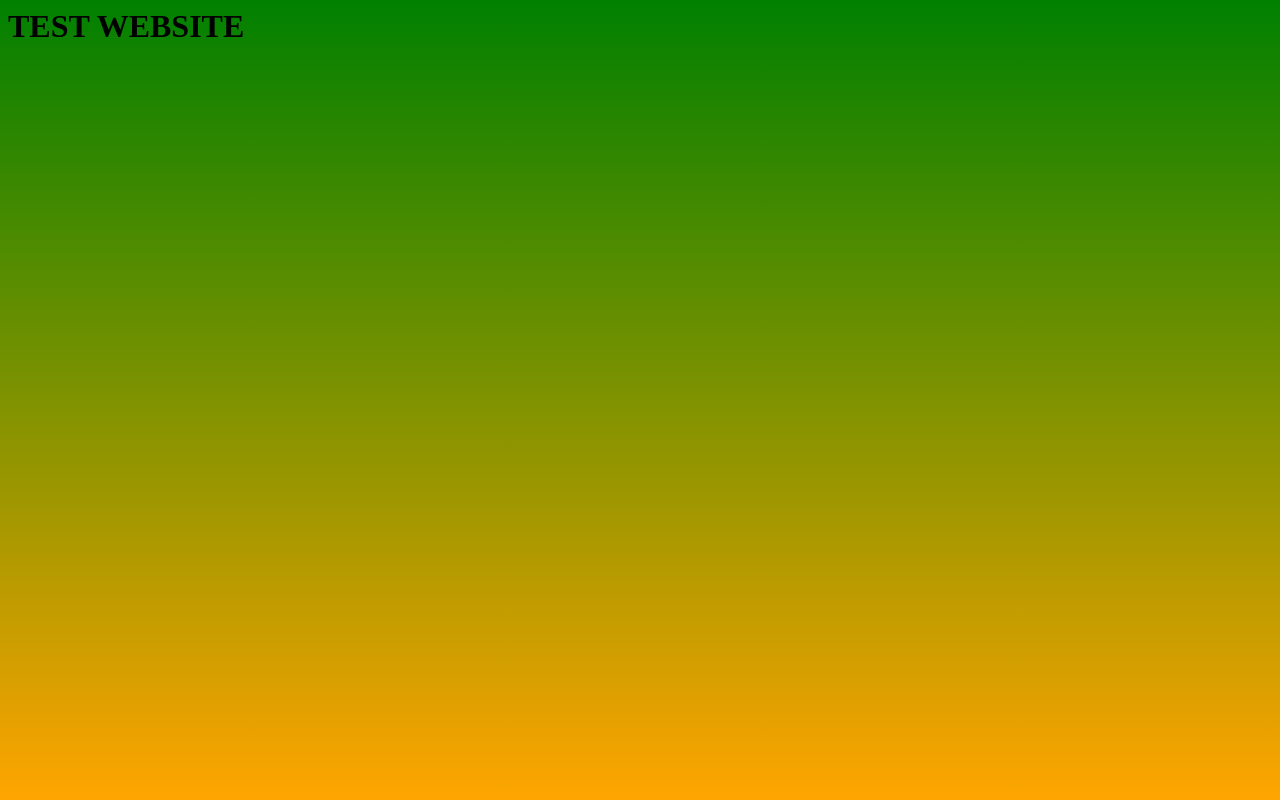
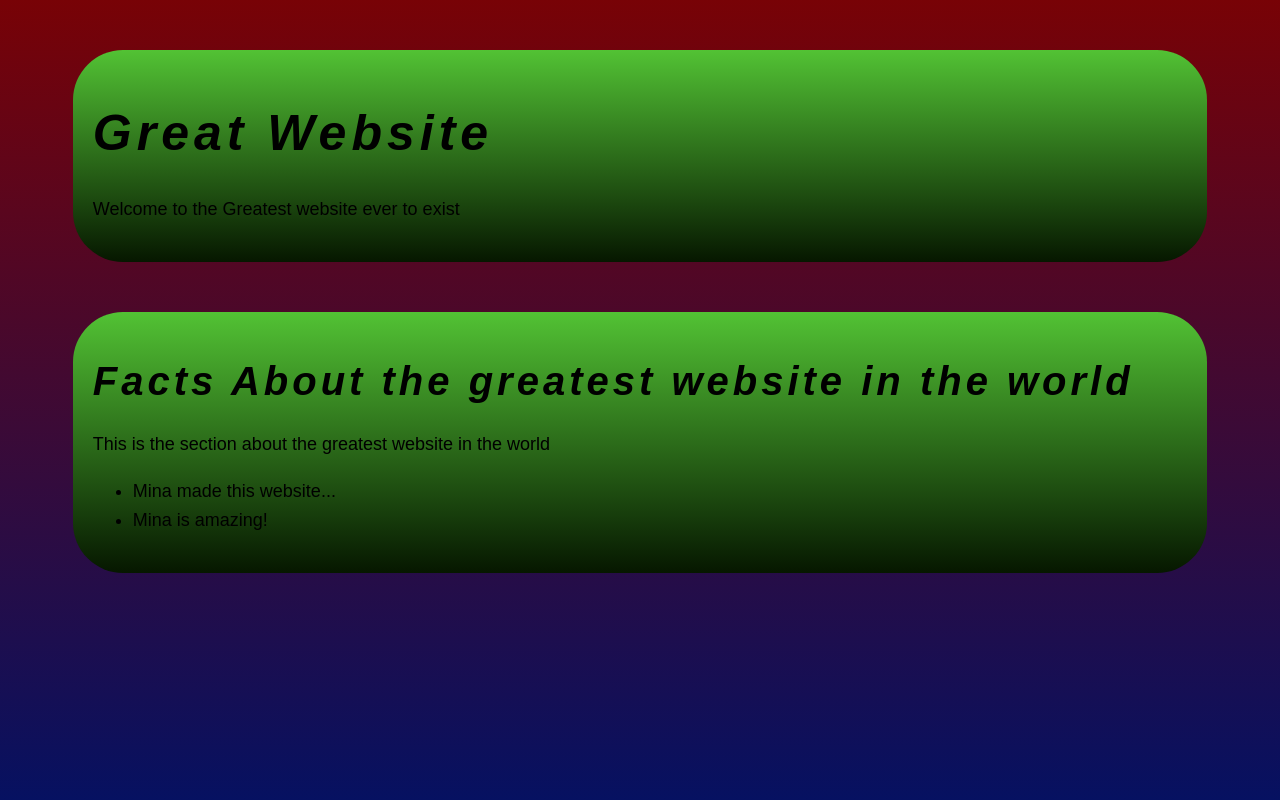
Before and after one commit to Zachman9841/Mina-Website, a plain HTML site: page index.html in a window 1280 px wide. Drawn offline with Linux system fonts and the light colour scheme.

Commit message:
Update index.html

```diff
--- a/index.html
+++ b/index.html
@@ -1,16 +1,81 @@
+<!DOCTYPE html>
+
 <html>
 
 <head>
+	<title> Test Website </title>
+
 	<style>
+
 	body{
-   background:linear-gradient(green,orange);
+		background:linear-gradient(#780206,#061161);
 		background-attachment: fixed;
+		font:normal 18px sans-serif;
+		line-height:1.6em;
+		width:90%;
+		margin:auto;
+
 	}
+
+	.header{
+		background:linear-gradient(#52c234,#061700);
+	width:95%;
+
+	padding:20px;
+	margin:auto;
+	margin-top:50px;
+	border-radius:50px;
+	}
+
+	.header h1{
+		font:normal 50px sans-serif;
+		font-weight:800;
+		font-style:italic;
+		letter-spacing:0.1em;
+
+	}
+
+	.header2{
+		background:linear-gradient(#52c234,#061700);
+		width:95%;
+
+		padding:20px;
+		margin:auto;
+		margin-top:50px;
+		border-radius:50px;
+	}
+
+	.header2 h1{
+		font:normal 40px sans-serif;
+		font-weight:800;
+		font-style:italic;
+		letter-spacing:0.1em;
+	}
+
 	</style>
+
 </head>
 
 <body>
-  <h1>TEST WEBSITE</h1>
+
+	<div class="header">
+
+		<h1> Great Website </h1>
+		<p> Welcome to the Greatest website ever to exist </p>
+
+	</div>
+
+	<div class="header2">
+		<h1> Facts About the greatest website in the world </h1>
+		<p> This is the section about the greatest website in the world </p>
+
+		<ul>
+			<li> Mina made this website... </li>
+			<li> Mina is amazing! </li>
+		</ul>
+
+	</div>
+
 
 </body>
 
```
Lines whose indentation alone changed are shown as unchanged.
